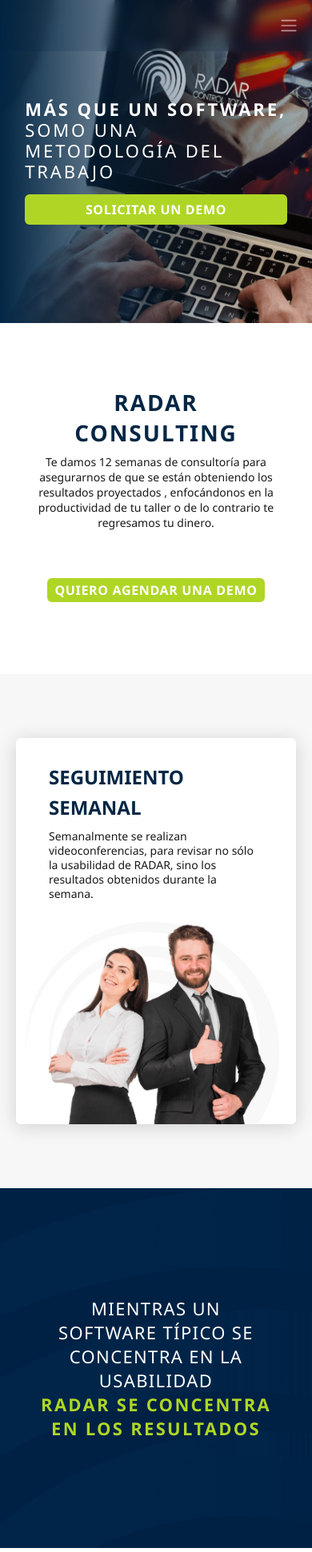
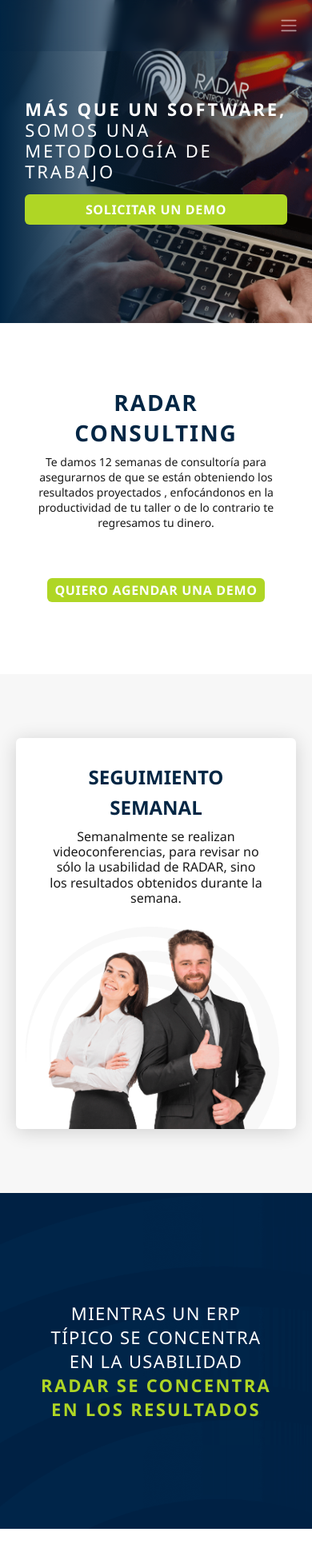
Before and after one commit to SmearyQuill/my-first-static-web-app, an Angular app: page /herramientas in a window 390 px wide. Shown: the top 1941 px of the page at 80% size. Built offline with nearby package versions, Linux system fonts and the light colour scheme.

Commit message:
Cambios en pantalla de Radar Consulting.

```diff
--- a/src/app/herramientas/banner-resultados/banner-resultados.component.html
+++ b/src/app/herramientas/banner-resultados/banner-resultados.component.html
@@ -1,7 +1,7 @@
 <section>
     <div class="container-fluid" id="banner-resultados" style="background: transparent url('/assets/fondo_herramientas.png') 0% 0% no-repeat padding-box; background-size: cover;">
         <div class="row align-items-center text-center">
-            <h1>MIENTRAS UN SOFTWARE TÍPICO SE CONCENTRA EN LA USABILIDAD</h1>
+            <h1>MIENTRAS UN ERP TÍPICO SE CONCENTRA EN LA USABILIDAD</h1>
             <h2>RADAR SE CONCENTRA EN LOS RESULTADOS</h2>
         </div>
     </div>
--- a/src/app/herramientas/radar-consulting/radar-consulting.component.ts
+++ b/src/app/herramientas/radar-consulting/radar-consulting.component.ts
@@ -7,9 +7,9 @@ import { Component, OnInit } from '@angular/core';
 })
 export class RadarConsultingComponent implements OnInit {
   heroTitle1 = "MÁS QUE UN SOFTWARE,"
-  heroTitle2 = "SOMO UNA METODOLOGÍA DEL TRABAJO"
+  heroTitle2 = "SOMOS UNA METODOLOGÍA DE TRABAJO"
   btn1Text = "SOLICITAR UN DEMO"
-  btn2Text = "CONOCE LA VERSION RADAR CONTROL TOTAL"
+  btn2Text = "CONOCE LA VERSION FULL"
   btn2 = true
   bgImg = "/assets/campaign-creators-pypeCEaJeZY-unsplash.png"
   btn1Route = "/contactanos"
--- a/src/app/herramientas/seccion-compromisos/seccion-compromisos.component.css
+++ b/src/app/herramientas/seccion-compromisos/seccion-compromisos.component.css
@@ -6,7 +6,7 @@
     font-style: normal;
     font-variant: normal;
     font-weight: 300;
-    font-size: 14px;
+    font-size: 16px;
     line-height: 19px;
     letter-spacing: 0px;
     color: #022644;
@@ -16,7 +16,7 @@
     font-style: normal;
     font-variant: normal;
     font-weight: bold;
-    font-size: 14px;
+    font-size: 16px;
     line-height: 19px;
     letter-spacing: 0px;
     color: #022644;
@@ -40,11 +40,11 @@
 }
 @media screen and (min-width: 576px) {
     #compromisos-container h2{
-        font-size: 19px;
+        font-size: 22px;
         line-height: 29px;
     }
     #compromisos-container h1{
-        font-size: 19px;
+        font-size: 22px;
         line-height: 29px;
     }
 }
@@ -81,7 +81,6 @@
         line-height: 37px;
     }
     #compromisos-container{
-        padding: 0;
         padding-top: 103px;
         padding-bottom: 103px;
     }
--- a/src/app/herramientas/seccion-compromisos/seccion-compromisos.component.html
+++ b/src/app/herramientas/seccion-compromisos/seccion-compromisos.component.html
@@ -3,7 +3,7 @@
         <div class="row justify-content-center">
             <div class="col-xxl-10">
                 <div class="row h-100 w-100 align-items-center justify-content-center">
-                    <div class="col-xxl-4 col-lg-6">
+                    <div class="col-xxl-5 col-lg-6">
                         <div id="compromisos-img">
                             <img loading="lazy" src="/assets/managers-visiting-storage-center-and-discussing-about-distribution-and-goals-for-next-year.png" class="img-fluid" alt="Radar Control Total Compromisos Metas">
                         </div>
@@ -11,9 +11,9 @@
                     <div class="col-lg-1">
 
                     </div>
-                    <div class="col-xxl-3 col-lg-4">
-                         <h1>Se realizan compromisos y metas a cumplir que serán monitoreados por el</h1>
-                         <h2>responsable del taller y el equipo de RADAR.</h2>
+                    <div class="col-xxl-4 col-lg-4">
+                         <h1 class="text-center text-lg-start">Se realizan compromisos y metas a cumplir que serán monitoreados por el</h1>
+                         <h2 class="text-center text-lg-start">responsable del taller y el equipo de RADAR.</h2>
                     </div>
                 </div>
             </div>
--- a/src/app/herramientas/seguimiento-semanal/seguimiento-semanal.component.css
+++ b/src/app/herramientas/seguimiento-semanal/seguimiento-semanal.component.css
@@ -31,8 +31,7 @@
 }
 #capacitacion-card-text h2{
     text-align: left;
-    font-size: 14px;
-    line-height: 18px;
+    font-size: 16px;
     font-style: normal;
     font-variant: normal;
     font-weight: normal;
@@ -52,6 +51,12 @@
 }
 
 @media screen and (min-width: 576px) {
+    #capacitacion-card-text h1{
+        font-size: 28px;
+    }
+    #capacitacion-card-text h2{
+        font-size: 20px;
+    }
 }
 @media screen and (min-width: 760px) {
 }
--- a/src/app/herramientas/seguimiento-semanal/seguimiento-semanal.component.html
+++ b/src/app/herramientas/seguimiento-semanal/seguimiento-semanal.component.html
@@ -8,8 +8,8 @@
                             <div class="col-lg-1">
                             </div>
                             <div class="col-lg">
-                                <h1>SEGUIMIENTO SEMANAL</h1>
-                                <h2>Semanalmente se realizan videoconferencias, para revisar no sólo la usabilidad de RADAR, sino los resultados obtenidos durante la semana.</h2>
+                                <h1 class="text-center text-lg-start">SEGUIMIENTO SEMANAL</h1>
+                                <h2 class="text-center text-lg-start">Semanalmente se realizan videoconferencias, para revisar no sólo la usabilidad de RADAR, sino los resultados obtenidos durante la semana.</h2>
                             </div>
                         </div>
                     </div>
```
